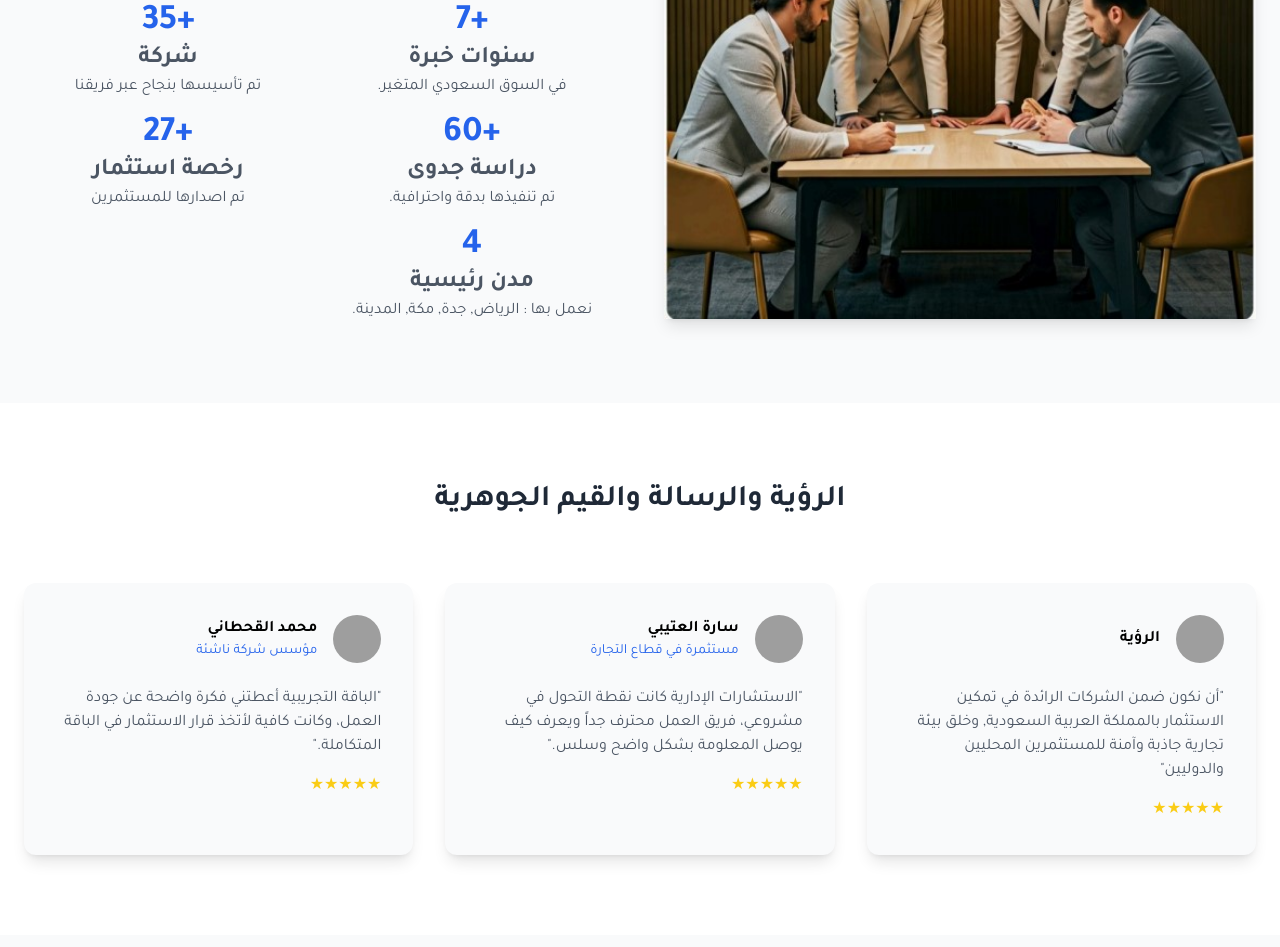
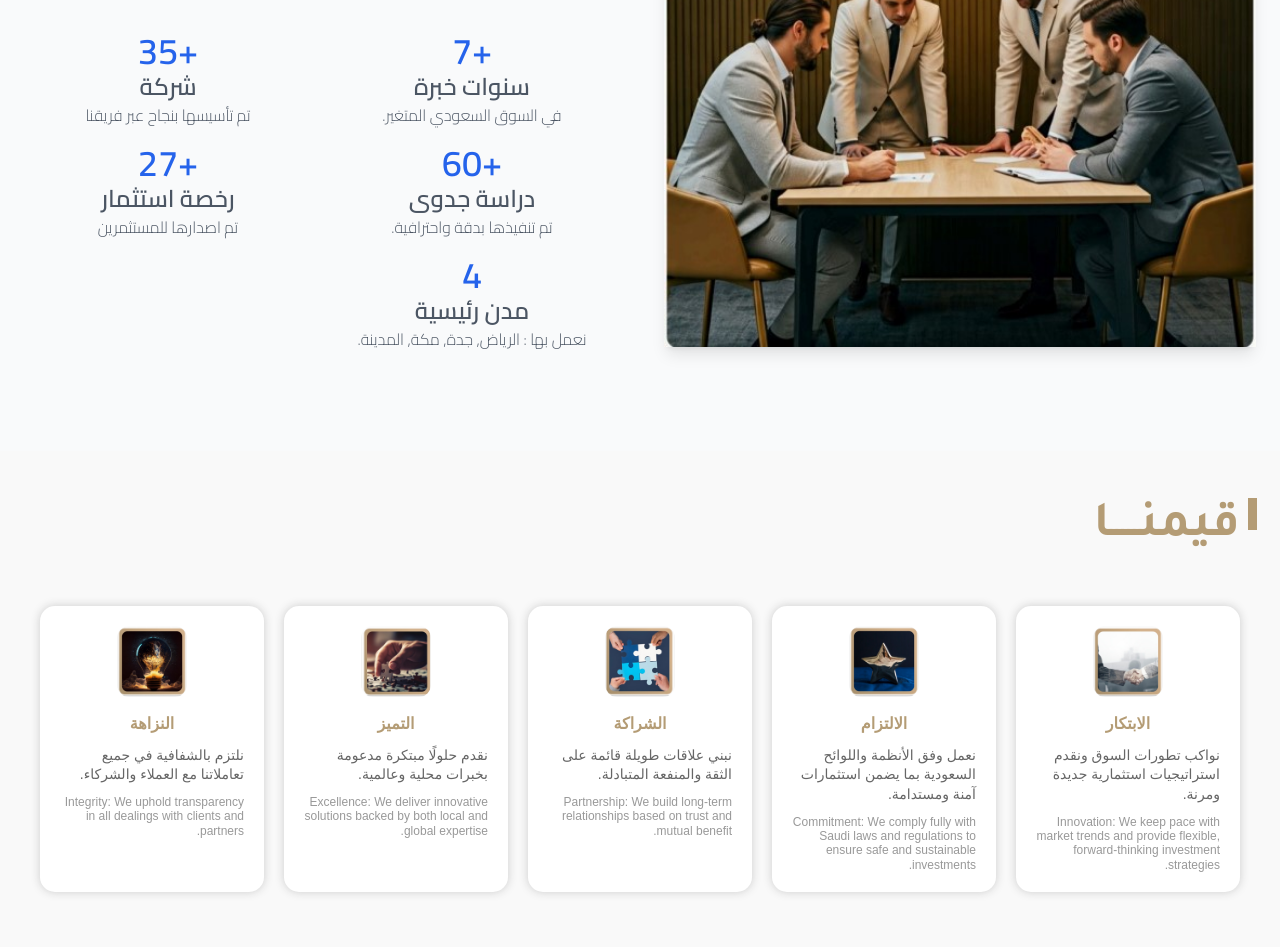
Before and after one commit to AbdullahMoAman/ESM-company, a plain HTML site: page index.html in a window 1280 px wide. Shown: the part 1853-2800 px from the top of the page. Drawn offline with nearby package versions, Linux system fonts and the light colour scheme; grey boxes are pictures that could not be loaded.

Commit message:
features added

```diff
--- a/index.html
+++ b/index.html
@@ -10,7 +10,30 @@
       rel="stylesheet"
     />
     <link rel="stylesheet" href="style.css" />
-    <style></style>
+    <style>
+      @import url("https://fonts.googleapis.com/css2?family=Cairo:wght@300;600&display=swap");
+      body {
+        margin: 0;
+        font-family: "Cairo", sans-serif;
+        background: #fcfcfc;
+        color: #555555;
+        direction: rtl;
+        -webkit-font-smoothing: antialiased;
+        -moz-osx-font-smoothing: grayscale;
+      }
+      .container {
+        max-width: 1200px;
+        padding: 20px 30px;
+        margin: 0 auto;
+      }
+      /* Vision Section */
+      .vision-section {
+        display: flex;
+        flex-wrap: wrap;
+        gap: 40px;
+        align-items: center;
+      }
+    </style>
   </head>
   <body class="bg-gray-50">
     <!-- Header -->
@@ -33,7 +56,7 @@
               >عن الشركة</a
             >
             <a href="#testimonials" class="hover:text-blue-500 transition"
-              >تجارب العملاء</a
+              >شبكة مستشارينا</a
             >
             <a href="#pricing" class="hover:text-blue-500 transition"
               >الباقات</a
@@ -48,15 +71,15 @@
 
     <!-- Hero Section -->
     <section
-      class="bg-[conic-gradient(at_top,_var(--tw-gradient-stops))] from-gray-500 via-gray-400 to-gray-800 text-black py-20 rounded-lg"
+      class="bg-[radial-gradient(ellipse_at_top,_var(--tw-gradient-stops))] from-gray-100 via-gray-200 to-gray-400 text-black py-20 rounded-lg"
     >
       <div class="container mx-auto px-6 text-center">
         <h2 class="text-4xl md:text-5xl font-bold mb-6">
           شريكك الأمثل للاستثمار الناجح في المملكة العربية السعودية
         </h2>
         <p class="text-xl mb-8">
-          نقدم لك دراسات الجدوى والاستشارات المتخصصة لضمان نجاح مشروعك الصناعي
-          أو التجاري
+          نقدم لك دراسات الجدوى والاستشارات المتخصصة لضمان نجاح مشروعك في عدة
+          قطاعات, كالقطاع الصناعي او التجاري او الخدمي.
         </p>
         <button
           onclick="scrollToSection('pricing')"
@@ -256,76 +279,321 @@
       </div>
     </section>
 
-    <!-- Vision Section -->
-    <section id="testimonials" class="py-20 bg-white">
-      <div class="container mx-auto px-6">
-        <h2 class="text-3xl font-bold text-center mb-16 text-gray-800">
-          الرؤية والرسالة والقيم الجوهرية
+    <div style="width: 700px; position: relative">
+      <img
+        src="our-values-main.jpg"
+        alt=""
+        style="
+          position: absolute;
+          left: 0px;
+          right: 294px;
+          /* height: 706px; */
+          width: 100%;
+          border-radius: 0 0 20% 20%;
+          opacity: 0.7;
+        "
+      />
+    </div>
+
+    <!-- Our values -->
+    <section
+      id="#testimonials"
+      style="
+        background: #f9f9f9;
+        padding: 40px 20px;
+        font-family: 'Arial', sans-serif;
+        direction: rtl;
+        position: relative;
+      "
+    >
+      <div style="max-width: 1200px; margin: 0 auto; text-align: right">
+        <h2
+          style="
+            font-weight: bold;
+            color: #b49c75;
+            font-size: 50px;
+            margin-bottom: 40px;
+            font-family: 'Tajawal';
+            position: relative;
+          "
+          class="our-values"
+        >
+          قيمنـــــا<br />
         </h2>
-        <div class="grid md:grid-cols-3 gap-8">
-          <div class="testimonial-card bg-gray-50 p-8 rounded-xl shadow-lg">
-            <div class="flex items-center mb-6">
-              <img
-                src="https://storage.googleapis.com/workspace-0f70711f-8b4e-4d94-86f1-2a93ccde5887/image/00966171-6549-4b87-818f-1865ea44c8a1.png"
-                alt="صورة أحمد السديس - رجل أعمال سعودي يرتدي بدلة رسمية بابتسامة واثقة"
-                class="w-12 h-12 rounded-full"
-              />
-              <div class="mr-4">
-                <h4 class="font-semibold">الرؤية</h4>
-              </div>
-            </div>
-            <p class="text-gray-600 mb-4">
-              "أن نكون ضمن الشركات الرائدة في تمكين الاستثمار بالمملكة العربية
-              السعودية, وخلق بيئة تجارية جاذبة وآمنة للمستثمرين المحليين
-              والدوليين"
+        <div
+          style="
+            display: flex;
+            gap: 20px;
+            flex-wrap: wrap;
+            justify-content: space-between;
+          "
+        >
+          <!-- قيمة 1 -->
+          <div
+            style="
+              flex: 1 1 180px;
+              background: #fff;
+              border-radius: 15px;
+              padding: 20px;
+              box-shadow: 0 0 10px #ccc;
+            "
+          >
+            <img
+              src="our values 1.png"
+              alt="Innovation"
+              style="
+                width: 70px;
+                border-radius: 12px;
+                margin-bottom: 15px;
+                margin-right: auto;
+                margin-left: auto;
+              "
+            />
+            <h4
+              style="
+                color: #b49c75;
+                margin-bottom: 10px;
+                text-align: center;
+                font-weight: bold;
+              "
+            >
+              الابتكار
+            </h4>
+            <p style="font-size: 14px; color: #666; line-height: 1.4">
+              نواكب تطورات السوق ونقدم استراتيجيات استثمارية جديدة ومرنة.
             </p>
-            <div class="flex text-yellow-400">
-              <span>★</span><span>★</span><span>★</span><span>★</span
-              ><span>★</span>
-            </div>
+            <p
+              style="
+                font-size: 12px;
+                color: #999;
+                line-height: 1.2;
+                margin-top: 10px;
+              "
+            >
+              Innovation: We keep pace with market trends and provide flexible,
+              forward-thinking investment strategies.
+            </p>
           </div>
-          <div class="testimonial-card bg-gray-50 p-8 rounded-xl shadow-lg">
-            <div class="flex items-center mb-6">
-              <img
-                src="https://storage.googleapis.com/workspace-0f70711f-8b4e-4d94-86f1-2a93ccde5887/image/b6da0b53-6acb-4a5e-890e-d9ffe0995afe.png"
-                alt="صورة سارة العتيبي - سيدة أعمال سعودية ترتدي زي عمل أنيق مع نظارات طبية"
-                class="w-12 h-12 rounded-full"
-              />
-              <div class="mr-4">
-                <h4 class="font-semibold">سارة العتيبي</h4>
-                <p class="text-blue-600 text-sm">مستثمرة في قطاع التجارة</p>
-              </div>
-            </div>
-            <p class="text-gray-600 mb-4">
-              "الاستشارات الإدارية كانت نقطة التحول في مشروعي، فريق العمل محترف
-              جداً ويعرف كيف يوصل المعلومة بشكل واضح وسلس."
+
+          <!-- قيمة 2 -->
+          <div
+            style="
+              flex: 1 1 180px;
+              background: #fff;
+              border-radius: 15px;
+              padding: 20px;
+              box-shadow: 0 0 10px #ccc;
+            "
+          >
+            <img
+              src="commitment.png"
+              alt="Commitment"
+              style="
+                width: 70px;
+                border-radius: 12px;
+                margin-bottom: 15px;
+                margin-right: auto;
+                margin-left: auto;
+              "
+            />
+            <h4
+              style="
+                color: #b49c75;
+                margin-bottom: 10px;
+                text-align: center;
+                font-weight: bold;
+              "
+            >
+              الالتزام
+            </h4>
+            <p style="font-size: 14px; color: #666; line-height: 1.4">
+              نعمل وفق الأنظمة واللوائح السعودية بما يضمن استثمارات آمنة
+              ومستدامة.
             </p>
-            <div class="flex text-yellow-400">
-              <span>★</span><span>★</span><span>★</span><span>★</span
-              ><span>★</span>
-            </div>
+            <p
+              style="
+                font-size: 12px;
+                color: #999;
+                line-height: 1.2;
+                margin-top: 10px;
+              "
+            >
+              Commitment: We comply fully with Saudi laws and regulations to
+              ensure safe and sustainable investments.
+            </p>
           </div>
-          <div class="testimonial-card bg-gray-50 p-8 rounded-xl shadow-lg">
-            <div class="flex items-center mb-6">
-              <img
-                src="https://storage.googleapis.com/workspace-0f70711f-8b4e-4d94-86f1-2a93ccde5887/image/930697a2-6db3-447d-9289-240914d972fa.png"
-                alt="صورة محمد القحطاني - رجل أعمال شاب يرتدي قميص رسمي بابتسامة مشرقة"
-                class="w-12 h-12 rounded-full"
-              />
-              <div class="mr-4">
-                <h4 class="font-semibold">محمد القحطاني</h4>
-                <p class="text-blue-600 text-sm">مؤسس شركة ناشئة</p>
-              </div>
-            </div>
-            <p class="text-gray-600 mb-4">
-              "الباقة التجريبية أعطتني فكرة واضحة عن جودة العمل، وكانت كافية
-              لأتخذ قرار الاستثمار في الباقة المتكاملة."
+
+          <!-- قيمة 3 -->
+          <div
+            style="
+              flex: 1 1 180px;
+              background: #fff;
+              border-radius: 15px;
+              padding: 20px;
+              box-shadow: 0 0 10px #ccc;
+            "
+          >
+            <img
+              src="partnership.png"
+              alt="Partnership"
+              style="
+                width: 70px;
+                border-radius: 12px;
+                margin-bottom: 15px;
+                margin-right: auto;
+                margin-left: auto;
+              "
+            />
+            <h4
+              style="
+                color: #b49c75;
+                margin-bottom: 10px;
+                text-align: center;
+                font-weight: bold;
+              "
+            >
+              الشراكة
+            </h4>
+            <p style="font-size: 14px; color: #666; line-height: 1.4">
+              نبني علاقات طويلة قائمة على الثقة والمنفعة المتبادلة.
             </p>
-            <div class="flex text-yellow-400">
-              <span>★</span><span>★</span><span>★</span><span>★</span
-              ><span>★</span>
-            </div>
+            <p
+              style="
+                font-size: 12px;
+                color: #999;
+                line-height: 1.2;
+                margin-top: 10px;
+              "
+            >
+              Partnership: We build long-term relationships based on trust and
+              mutual benefit.
+            </p>
           </div>
+
+          <!-- قيمة 4 -->
+          <div
+            style="
+              flex: 1 1 180px;
+              background: #fff;
+              border-radius: 15px;
+              padding: 20px;
+              box-shadow: 0 0 10px #ccc;
+            "
+          >
+            <img
+              src="excellence.png"
+              alt="Excellence"
+              style="
+                width: 70px;
+                border-radius: 12px;
+                margin-bottom: 15px;
+                margin-right: auto;
+                margin-left: auto;
+              "
+            />
+            <h4
+              style="
+                color: #b49c75;
+                margin-bottom: 10px;
+                text-align: center;
+                font-weight: bold;
+              "
+            >
+              التميز
+            </h4>
+            <p style="font-size: 14px; color: #666; line-height: 1.4">
+              نقدم حلولًا مبتكرة مدعومة بخبرات محلية وعالمية.
+            </p>
+            <p
+              style="
+                font-size: 12px;
+                color: #999;
+                line-height: 1.2;
+                margin-top: 10px;
+              "
+            >
+              Excellence: We deliver innovative solutions backed by both local
+              and global expertise.
+            </p>
+          </div>
+
+          <!-- قيمة 5 -->
+          <div
+            style="
+              flex: 1 1 180px;
+              background: #fff;
+              border-radius: 15px;
+              padding: 20px;
+              box-shadow: 0 0 10px #ccc;
+            "
+          >
+            <img
+              src="integrity.png"
+              alt="Integrity"
+              style="
+                width: 70px;
+                border-radius: 12px;
+                margin-bottom: 15px;
+                margin-right: auto;
+                margin-left: auto;
+              "
+            />
+            <h4
+              style="
+                color: #b49c75;
+                margin-bottom: 10px;
+                text-align: center;
+                font-weight: bold;
+              "
+            >
+              النزاهة
+            </h4>
+            <p style="font-size: 14px; color: #666; line-height: 1.4">
+              نلتزم بالشفافية في جميع تعاملاتنا مع العملاء والشركاء.
+            </p>
+            <p
+              style="
+                font-size: 12px;
+                color: #999;
+                line-height: 1.2;
+                margin-top: 10px;
+              "
+            >
+              Integrity: We uphold transparency in all dealings with clients and
+              partners.
+            </p>
+          </div>
+        </div>
+      </div>
+    </section>
+
+    <!-- شبكة مستشارينا -->
+    <section
+      id="#testimonials"
+      style="
+        background: #f9f9f9;
+        padding: 40px 20px;
+        font-family: 'Arial', sans-serif;
+        direction: rtl;
+        position: relative;
+      "
+    >
+      <div style="max-width: 1200px; margin: 0 auto; text-align: center">
+        <h2
+          style="
+            font-weight: bold;
+            color: #b49c75;
+            font-size: 28px;
+            margin-bottom: 40px;
+            font-family: 'Tajawal';
+            position: relative;
+          "
+          class="our-values"
+        >
+          <br />
+        </h2>
+        <div class="w-full">
+          <img src="consulting.png" alt="" />
         </div>
       </div>
     </section>
@@ -535,14 +803,14 @@
                     class="w-8 h-8 bg-blue-100 rounded-full flex items-center justify-center mr-3"
                     >📱</span
                   >
-                  <span>+966 12 345 6789</span>
+                  <span>966531350736+</span>
                 </div>
                 <div class="flex items-center">
                   <span
                     class="w-8 h-8 bg-blue-100 rounded-full flex items-center justify-center mr-3"
                     >✉️</span
                   >
-                  <span>info@strategic-planning.com</span>
+                  <span>est25.co@gmail.com</span>
                 </div>
                 <div class="flex items-center">
                   <span
@@ -593,11 +861,11 @@
           <div>
             <div class="flex items-center mb-4">
               <img
-                src="https://storage.googleapis.com/workspace-0f70711f-8b4e-4d94-86f1-2a93ccde5887/image/b211d7cf-96a8-4ffe-87c6-7d87867057e5.png"
-                alt="شعار مؤسسة التخطيط الاستراتيجي مصغر"
-                class="w-10 h-10 rounded-lg mr-3"
+                src="ESM.jpg"
+                alt="شعار مؤسسة التخطيط الاستراتيجي - مبنى حديث بتصميم عصري بألوان زرقاء وبيضاء تعبر عن الاحترافية والثقة"
+                class="w-12 h-12 rounded-lg ml-3"
               />
-              <span class="font-bold">مؤسسة التخطيط الاستراتيجي</span>
+              <span class="font-bold">مؤسسة ESM للاستثمار</span>
             </div>
             <p class="text-gray-400">نحو مستقبل استثماري ناجح</p>
           </div>
@@ -634,7 +902,7 @@
         <div
           class="border-t border-gray-700 mt-8 pt-8 text-center text-gray-400"
         >
-          <p>© 2024 مؤسسة التخطيط الاستراتيجي. جميع الحقوق محفوظة.</p>
+          <p>مؤسسة ESM للاستثمار . جميع الحقوق محفوظة.©</p>
         </div>
       </div>
     </footer>
--- a/style.css
+++ b/style.css
@@ -1,3 +1,8 @@
+/*
+الخط الرسمي
+font-family: 'Tajawal';
+*/
+
 body {
   font-family: "Tajawal", sans-serif;
   scroll-behavior: smooth;
@@ -8,6 +13,15 @@ body {
   color: black;
 }
 
+.our-values::before {
+  content: "";
+  position: absolute;
+  background-color: #b49c75;
+  width: 9px;
+  height: 32px;
+  top: 7px;
+  right: -17px;
+}
 .service-card:hover {
   transform: translateY(-5px);
   box-shadow: 0 20px 40px rgba(0, 0, 0, 0.1);
```
Also changed, not shown: commitment.png (added), consulting.png (added), excellence.png (added), integrity.png (added), our values 1.png (added), our-values-main.jpg (added), partnership.png (added).
